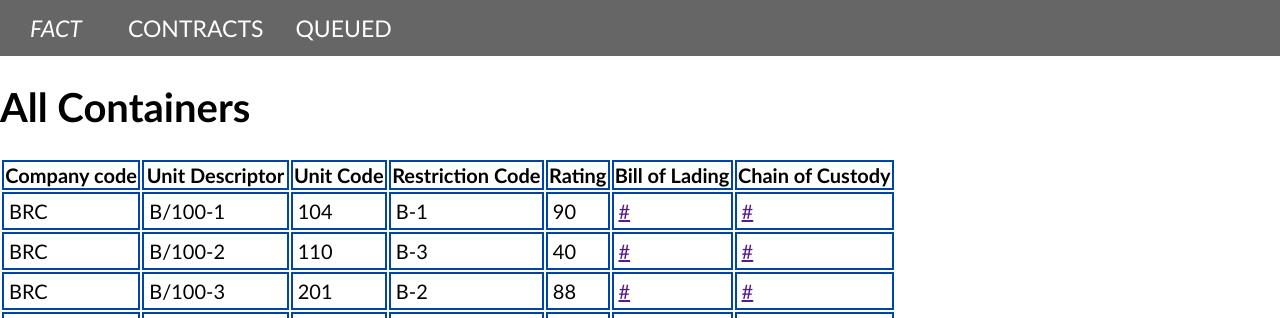
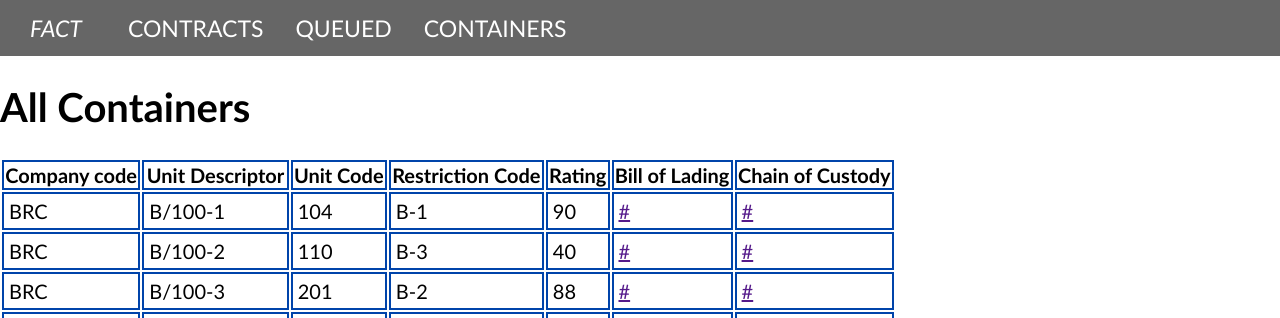
Before and after one commit to Lance-Easley/FACT-Prototype, a Django app: page /containers/ in a window 1280 px wide. Shown: the top 318 px of the page. Run offline with Django 3.2, Linux system fonts and the light colour scheme; data comes from the database, SQL or seed files in the repository; both versions use the stored data as it was after the commit.

Commit message:
added containers on the nav

```diff
--- a/templates/base.html
+++ b/templates/base.html
@@ -23,6 +23,9 @@
         <li class="nav-item">
           <a class="nav-link" href="{% url 'queue_list' %}">QUEUED</a>
         </li>
+        <li class="nav-item">
+          <a class="nav-link" href="{% url 'containers' %}">CONTAINERS</a>
+        </li>
       </ul>
     </div>
   </nav>
```
Also changed, not shown: db.sqlite3.
